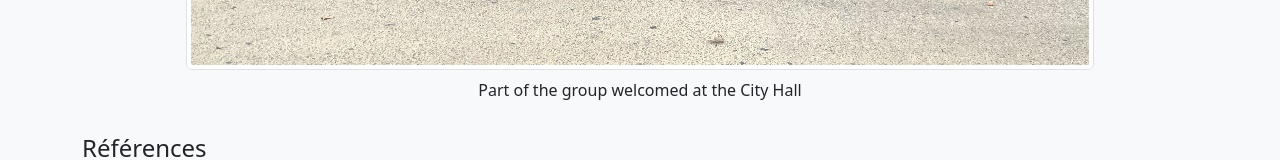
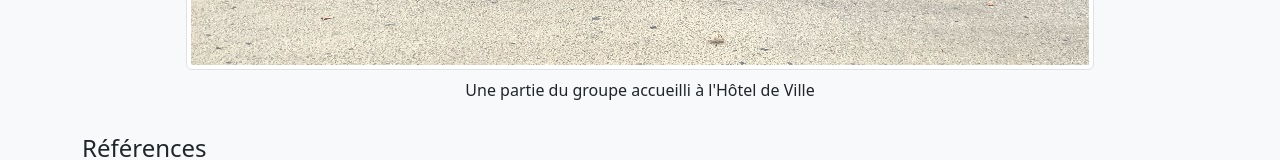
Before and after one commit to IMT-Mines-Ales-CERIS/imt-mines-ales-ceris.github.io, a plain HTML site: page projects/2/project.html in a window 1280 px wide. Shown: the part 2627-2787 px from the top of the page. Drawn offline with nearby package versions, Linux system fonts and the light colour scheme.

Commit message:
Typo on Greg project.

```diff
--- a/projects/2/project.html
+++ b/projects/2/project.html
@@ -115,7 +115,7 @@
 
                             <div class="text-center pt-3">
                                 <img src="images/2.jpg" class="img-thumbnail img-fluid rounded"  alt="...">
-                                <p class="pt-2">Part of the group welcomed at the City Hall</p>
+                                <p class="pt-2">Une partie du groupe accueilli à l'Hôtel de Ville</p>
                             </div>
 
                             <h4 class="py-3">Références</h4>
```
